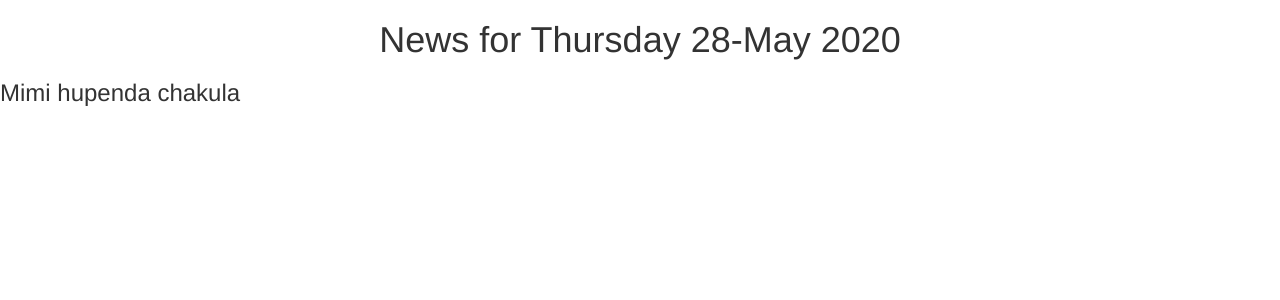
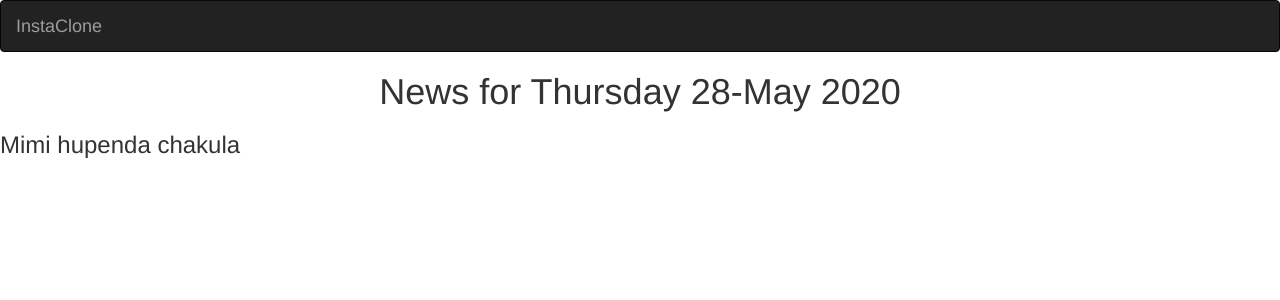
Before and after one commit to TERRYYYY/InstaClone, a Django app: page /insta/ in a window 1280 px wide. Shown: the top 300 px of the page. Run offline with Django 3.2, Linux system fonts and the light colour scheme; some libraries are stand-ins or nearby versions.

Commit message:
adding a navigation bar

```diff
--- a/insta/templates/all-insta/base.html
+++ b/insta/templates/all-insta/base.html
@@ -1,4 +1,5 @@
 {% load bootstrap3 %}
+{% load static%}
 <!DOCTYPE html>
 <html>
 
@@ -18,6 +19,8 @@
 </head>
 
 <body>
+    {% include "navbar.html" %}
+
     {% block content %} <h1 class='text-center'>News for {{date|date:"l d-F Y"}}</h1> {%endblock%}
 
     {% block scripts %}
--- /dev/null
+++ b/insta/templates/navbar.html
@@ -0,0 +1,19 @@
+<html lang="en">
+
+<head>
+
+    <meta charset="utf-8">
+    <meta name="viewport" content="width=device-width, initial-scale=1">
+</head>
+
+<body>
+    <nav class="navbar navbar-inverse">
+        <div class="container-fluid">
+            <div class="navbar-header">
+                <a class="navbar-brand" href="{% url 'intro' %}">InstaClone</a>
+            </div>
+        </div>
+    </nav>
+</body>
+
+</html>
```
